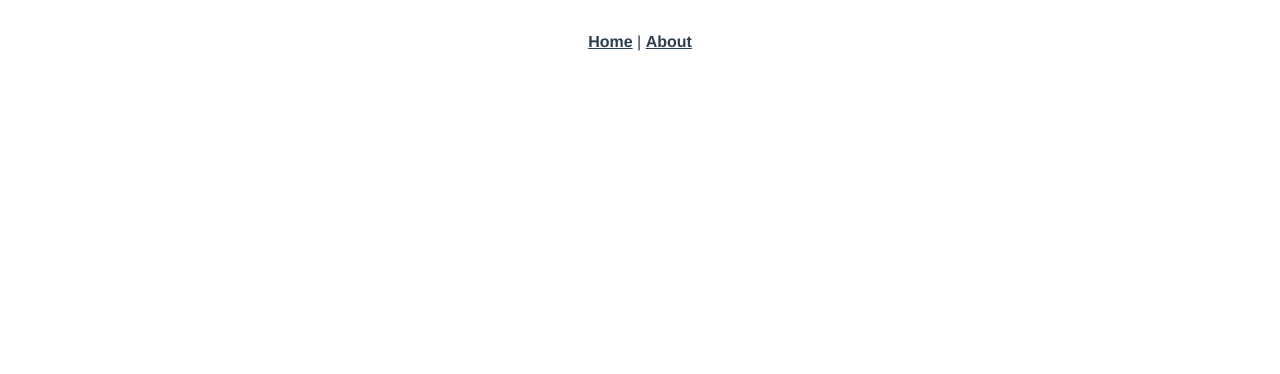
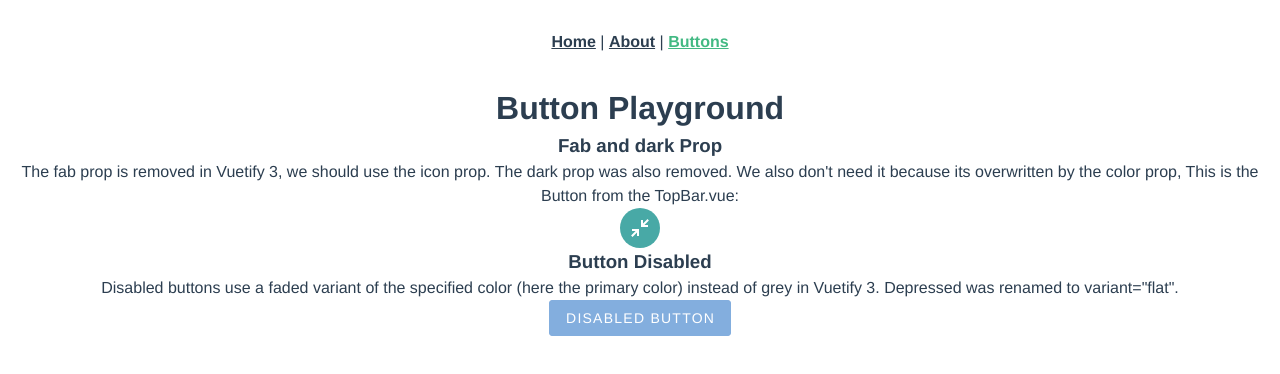
Before and after one commit to uidp/vue3-webpack, a Vue app: page /buttons in a window 1280 px wide. Before the commit this address had no page. Shown: the top 374 px of the page. Built offline with nearby package versions, Linux system fonts and the light colour scheme.

Commit message:
Vuetify3: add a playground for buttons

```diff
--- a/src/App.vue
+++ b/src/App.vue
@@ -1,7 +1,8 @@
 <template>
   <nav>
     <router-link to="/">Home</router-link> |
-    <router-link to="/about">About</router-link>
+    <router-link to="/about">About</router-link> |
+    <router-link to="/buttons">Buttons</router-link>
   </nav>
   <router-view />
 </template>
--- /dev/null
+++ b/src/components/ButtonsTest.vue
@@ -0,0 +1,28 @@
+<template>
+  <h3>Fab and dark Prop</h3>
+  <p>
+    The fab prop is removed in Vuetify 3, we should use the icon prop. The dark
+    prop was also removed. We also don't need it because its overwritten by the
+    color prop, This is the Button from the TopBar.vue:
+  </p>
+  <v-btn
+    color="secondary darken-1"
+    :icon="mdiArrowCollapse"
+    variant="flat"
+    width="40"
+    height="40"
+    class="fullscreen-button-active"
+  ></v-btn>
+
+  <h3>Button Disabled</h3>
+  <p>
+    Disabled buttons use a faded variant of the specified color (here the
+    primary color) instead of grey in Vuetify 3. Depressed was renamed to
+    variant="flat".
+  </p>
+  <v-btn color="primary" variant="flat" disabled>Disabled Button</v-btn>
+</template>
+
+<script setup lang="ts">
+import { mdiArrowCollapse } from "@mdi/js";
+</script>
--- a/src/router/index.ts
+++ b/src/router/index.ts
@@ -1,5 +1,6 @@
 import { createRouter, createWebHistory, RouteRecordRaw } from "vue-router";
 import HomeView from "../views/HomeView.vue";
+import ButtonView from "../views/ButtonView.vue";
 
 const routes: Array<RouteRecordRaw> = [
   {
@@ -16,6 +17,12 @@ const routes: Array<RouteRecordRaw> = [
     component: () =>
       import(/* webpackChunkName: "about" */ "../views/AboutView.vue"),
   },
+
+  {
+    path: "/buttons",
+    name: "buttons",
+    component: ButtonView,
+  },
 ];
 
 const router = createRouter({
--- /dev/null
+++ b/src/views/ButtonView.vue
@@ -0,0 +1,8 @@
+<template>
+  <h1>Button Playground</h1>
+  <ButtonsTest></ButtonsTest>
+</template>
+
+<script setup lang="ts">
+import ButtonsTest from "@/components/ButtonsTest.vue";
+</script>
```
